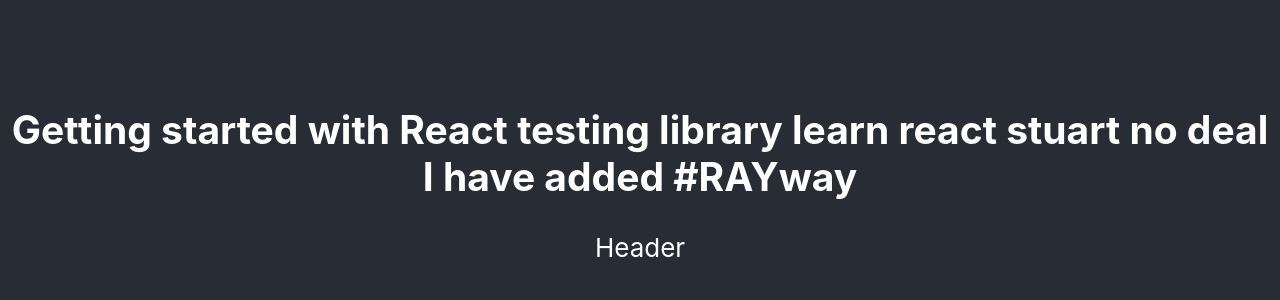
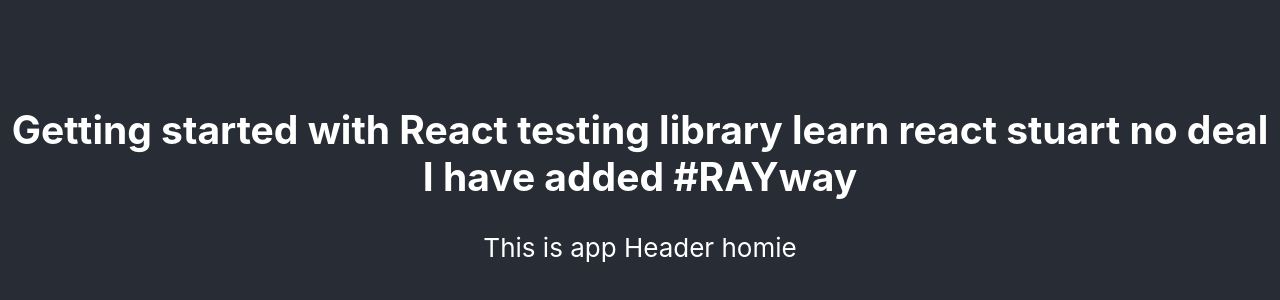
Before and after one commit to rayway44/cicd, a React (Create React App) app in the folder app/: page / in a window 1280 px wide. Shown: the part 232-532 px from the top of the page. Built offline with nearby package versions, Linux system fonts and the light colour scheme.

Commit message:
Have changed this text

```diff
--- a/app/src/Components/Header.js
+++ b/app/src/Components/Header.js
@@ -2,6 +2,6 @@
 
 export default function Header() {
   return (
-    <div>Header</div>
+    <div>This is app Header homie</div>
   )
 }
```
